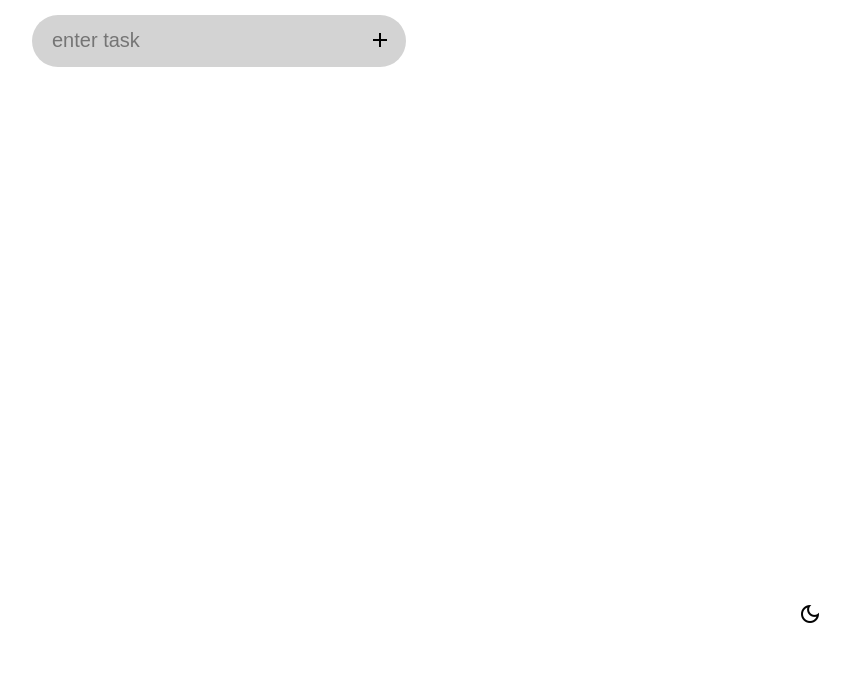
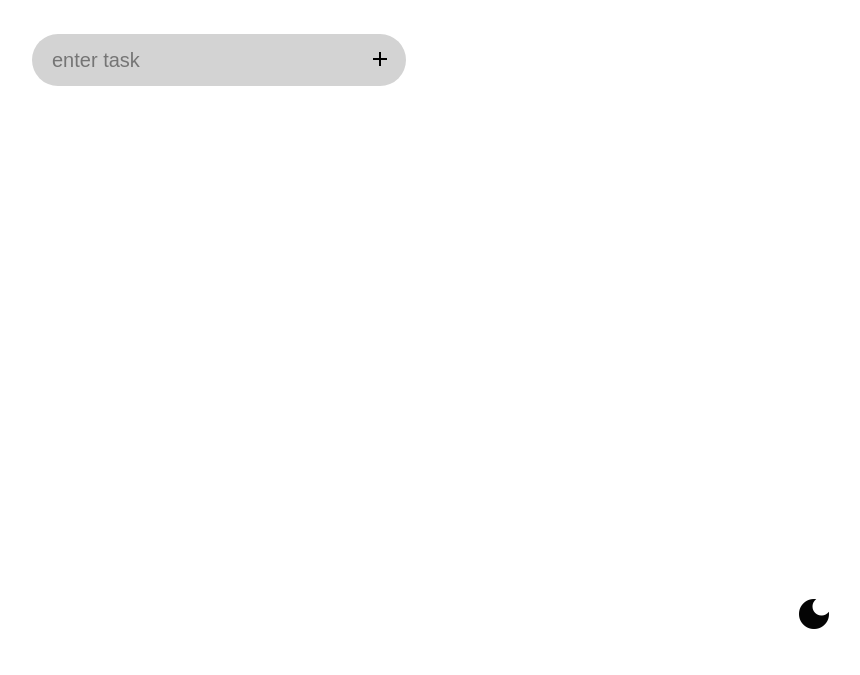
Before and after one commit to IshaanTakrani/To-do-list, a plain HTML site: page index.html in a window 1280 px wide. Shown: the part 125-800 px from the top of the page, without its empty margins (405-1265 px from the left). Drawn offline with nearby package versions, Linux system fonts and the light colour scheme.

Commit message:
fixed dark mode, changed icon styles and typefaces

```diff
--- a/index.html
+++ b/index.html
@@ -8,6 +8,16 @@
     <link
       rel="stylesheet"
       href="https://fonts.googleapis.com/css2?family=Material+Symbols+Outlined:opsz,wght,FILL,GRAD@20..48,100..700,0..1,-50..200" />
+    <link rel="preconnect" href="https://fonts.googleapis.com" />
+    <link rel="preconnect" href="https://fonts.gstatic.com" crossorigin />
+    <link
+      href="https://fonts.googleapis.com/css2?family=Montserrat:wght@600;800&display=swap"
+      rel="stylesheet" />
+    <link rel="preconnect" href="https://fonts.googleapis.com" />
+    <link rel="preconnect" href="https://fonts.gstatic.com" crossorigin />
+    <link
+      href="https://fonts.googleapis.com/css2?family=Lato&display=swap"
+      rel="stylesheet" />
   </head>
   <body>
     <div class="main-container">
--- a/styles.css
+++ b/styles.css
@@ -12,6 +12,8 @@
 }
 
 .title {
+    margin-bottom: 2.5%;
+    margin-top: 2.5%;
     transition: 0.5s;
 }
 
@@ -19,6 +21,7 @@
     display: flex;
     justify-content: center;
     width: 100%;
+    margin-bottom: 20px;
 }
 
 .input {
@@ -103,6 +106,7 @@
 .item-text {
     font-size: 1.25em;
     transition: 0.3s;
+    font-family: 'Lato', sans-serif;
 }
 
 .todo-container {
@@ -118,6 +122,7 @@
     justify-content: space-between;
     padding: 0px;
     width: 50%;
+    gap: 20%;
 }
 
 .button-div {
@@ -142,19 +147,26 @@
 .dark-mode-btn {
     background: none;
     border: none;
-    width: 60px;
+    width: 60;
     height: 60px;
     filter: invert(0%) sepia(9%) saturate(7465%) hue-rotate(340deg) brightness(109%) contrast(97%);
 }
 
-.dark-mode-btn img {
-    width: 75%;
+.dark-mode-btn .material-symbols-outlined {
+    font-size: 3em;
+
+    font-variation-settings:
+        'FILL' 1,
+        'wght' 400,
+        'GRAD' 0,
+        'opsz' 24
 }
 
 body {
     margin: 20px;
     padding: 20px;
-    font-family: sans-serif;
+    font-family: 'Montserrat', sans-serif;
+    font-weight: 200;
 
     background: #ffffff;
     transition: 0.5s;
```
